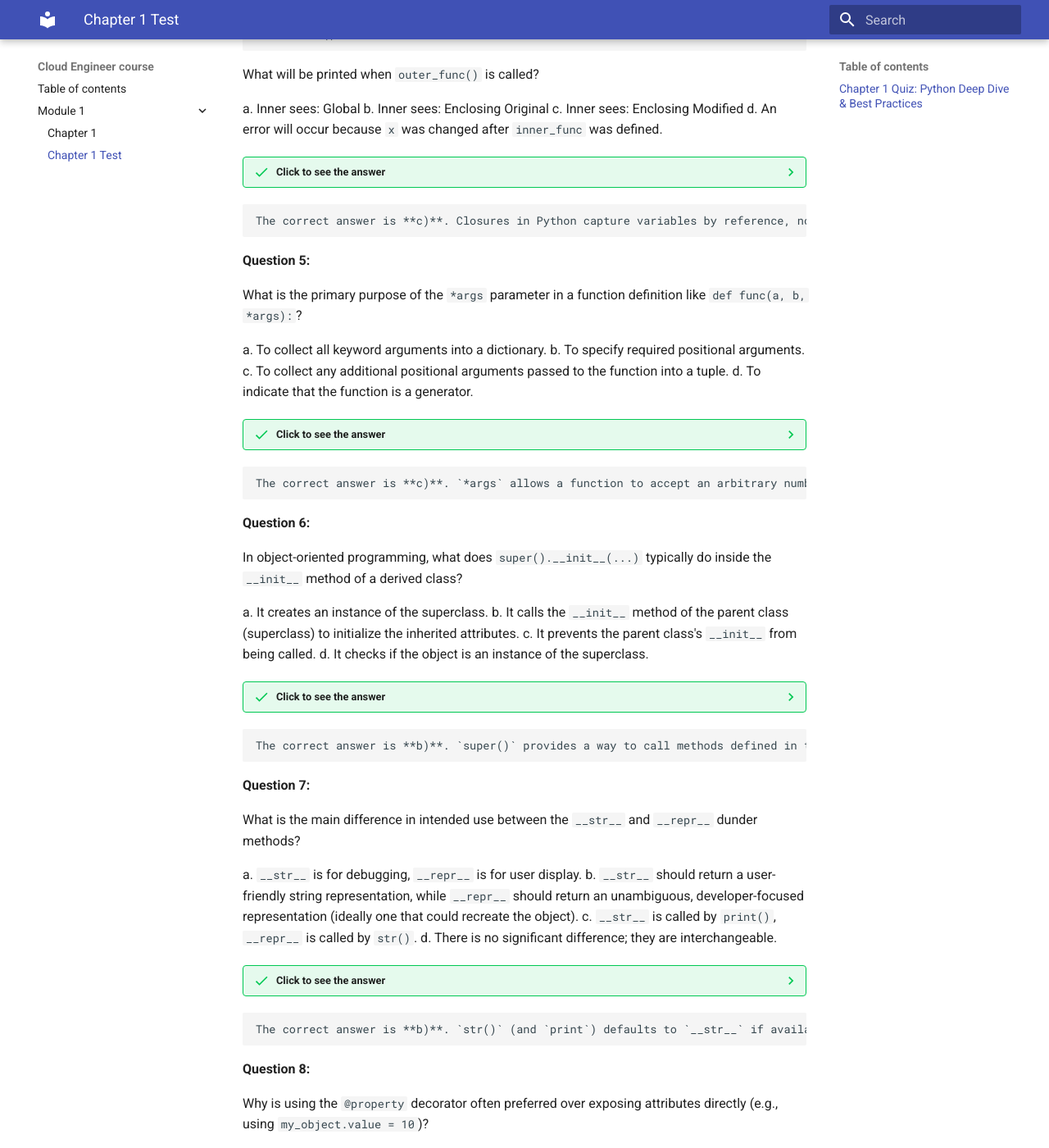
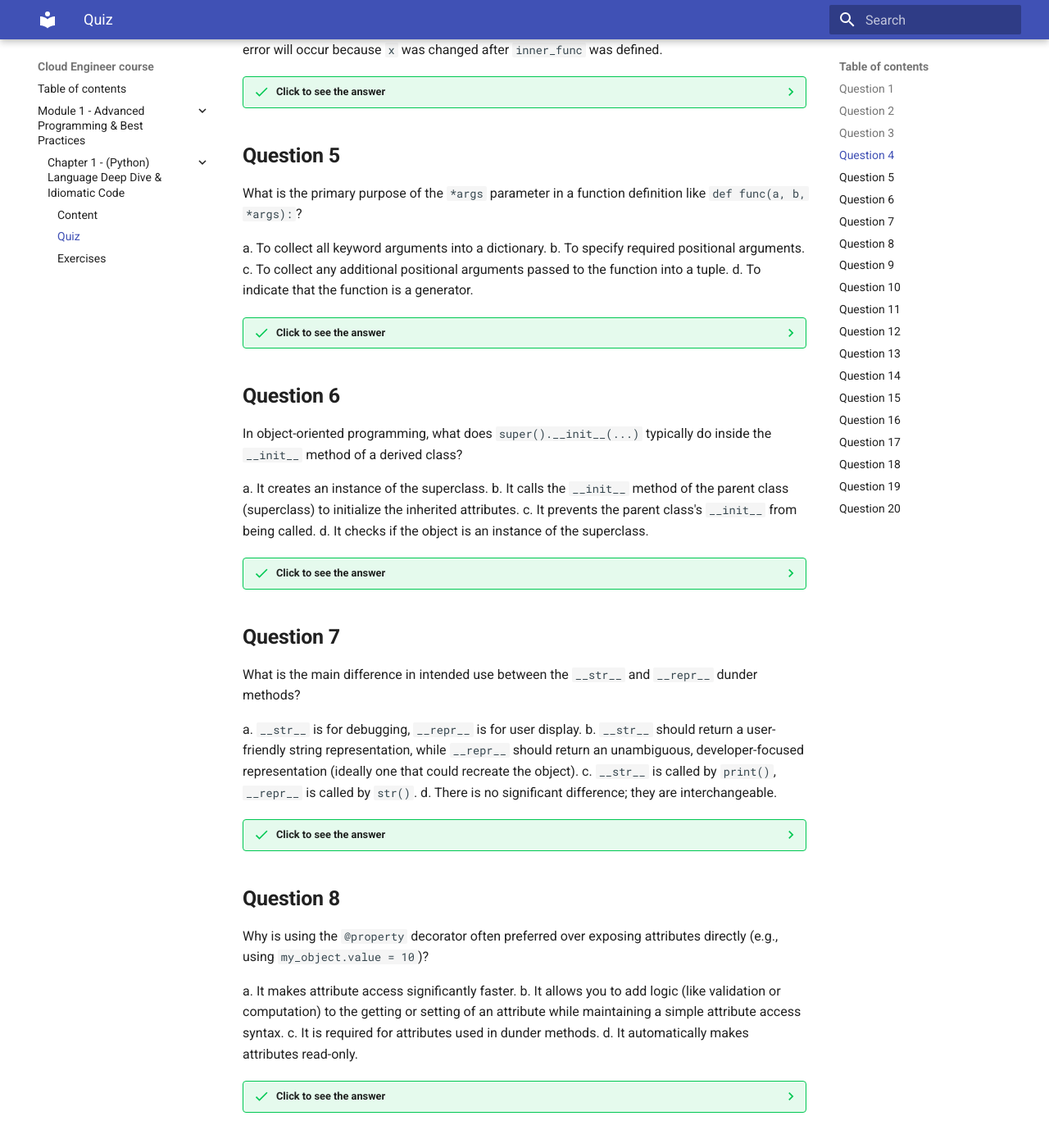
Before and after one commit to asanCar/cloud-engineer-course, an MkDocs documentation site: the page built from docs/module_1/chapter_1_quiz.md, in a window 1280 px wide and 1400 px high, scrolled down 2254 px. Shown: the whole window at 82% size. Built offline with MkDocs 1.6.1 and Material for MkDocs 9.7.7, drawn with Linux system fonts in a browser that asks for light colours; some of the changed text lies outside the part shown.

Commit message:
Update index and fix format

````diff
--- a/docs/module_1/chapter_1_quiz.md
+++ b/docs/module_1/chapter_1_quiz.md
@@ -1,8 +1,8 @@
-## Chapter 1 Quiz: Python Deep Dive & Best Practices
+# Chapter 1 Quiz: Python Deep Dive & Best Practices
 
 Select the best answer for each question.
 
-**Question 1:**
+## **Question 1**
 
 Consider the following code:
 
@@ -25,20 +25,17 @@ say_whee("Pythonista")
 What will be the exact output when `say_whee("Pythonista")` is called?
 
 a.
-
 ```
 Whee, Pythonista!
 ```
 
 b.
-
 ```
 Before
 After
 ```
 
 c.
-
 ```
 Before
 Whee, Pythonista!
@@ -46,7 +43,6 @@ After
 ```
 
 d.
-
 ```
 Whee, Pythonista!
 Before
@@ -54,36 +50,27 @@ After
 ```
 
 ??? success "Click to see the answer"
+    The correct answer is **c)**. The decorator's `wrapper` function executes first, printing "Before". Then, it calls the original `say_whee` function, which prints "Whee, Pythonista!". Finally, the `wrapper` function continues after the original function call and prints "After".
 
-```
-The correct answer is **c)**. The decorator's `wrapper` function executes first, printing "Before". Then, it calls the original `say_whee` function, which prints "Whee, Pythonista!". Finally, the `wrapper` function continues after the original function call and prints "After".
-```
-
-**Question 2:**
+## **Question 2**
 
 Which pair of special methods correctly represents the core of the Context Manager Protocol, and what are their primary roles?
 
 a. `__init__` (for setup) and `__del__` (for cleanup) b. `__enter__` (for setup) and `__exit__` (for cleanup) c. `__call__` (for setup) and `__next__` (for cleanup) d. `__iter__` (for setup) and `__yield__` (for cleanup)
 
 ??? success "Click to see the answer"
+    The correct answer is **b)**. The `with` statement relies on the `__enter__` method to perform setup actions when entering the block and the `__exit__` method to perform cleanup actions when exiting the block.
 
-```
-The correct answer is **b)**. The `with` statement relies on the `__enter__` method to perform setup actions when entering the block and the `__exit__` method to perform cleanup actions when exiting the block.
-```
-
-**Question 3:**
+## **Question 3**
 
 When processing a very large sequence of numbers (e.g., millions of items), why is using a generator expression like `sum(x*x for x in large_sequence)` generally preferred over a list comprehension like `sum([x*x for x in large_sequence])`?
 
 a. Generator expressions are always faster than list comprehensions. b. Generator expressions use significantly less memory because they generate items one by one, avoiding the creation of a large intermediate list. c. List comprehensions cannot handle sequences with more than a few thousand items. d. Generator expressions automatically handle errors within the sequence, while list comprehensions do not.
 
 ??? success "Click to see the answer"
+    The correct answer is **b)**. The main advantage of generator expressions in this scenario is memory efficiency. They produce items lazily (one at a time as needed by the `sum()` function), whereas the list comprehension creates the entire list of squared numbers in memory first, which can be problematic for very large sequences.
 
-```
-The correct answer is **b)**. The main advantage of generator expressions in this scenario is memory efficiency. They produce items lazily (one at a time as needed by the `sum()` function), whereas the list comprehension creates the entire list of squared numbers in memory first, which can be problematic for very large sequences.
-```
-
-**Question 4:**
+## **Question 4**
 
 Consider the following Python code involving nested functions (closures):
 
@@ -106,108 +93,81 @@ What will be printed when `outer_func()` is called?
 a. Inner sees: Global b. Inner sees: Enclosing Original c. Inner sees: Enclosing Modified d. An error will occur because `x` was changed after `inner_func` was defined.
 
 ??? success "Click to see the answer"
+    The correct answer is **c)**. Closures in Python capture variables by reference, not by their value at the time the inner function is defined. When `inner_func` is eventually *called*, it looks up the *current* value of `x` in its enclosing scope (`outer_func`). Since `x` in `outer_func` was changed to "Enclosing Modified" before `inner_func` was called, that's the value it prints.
 
-```
-The correct answer is **c)**. Closures in Python capture variables by reference, not by their value at the time the inner function is defined. When `inner_func` is eventually *called*, it looks up the *current* value of `x` in its enclosing scope (`outer_func`). Since `x` in `outer_func` was changed to "Enclosing Modified" before `inner_func` was called, that's the value it prints.
-```
-
-**Question 5:**
+## **Question 5**
 
 What is the primary purpose of the `*args` parameter in a function definition like `def func(a, b, *args):`?
 
 a. To collect all keyword arguments into a dictionary. b. To specify required positional arguments. c. To collect any additional positional arguments passed to the function into a tuple. d. To indicate that the function is a generator.
 
 ??? success "Click to see the answer"
+    The correct answer is **c)**. `*args` allows a function to accept an arbitrary number of positional arguments beyond the explicitly named ones, collecting them into a tuple named `args`.
 
-```
-The correct answer is **c)**. `*args` allows a function to accept an arbitrary number of positional arguments beyond the explicitly named ones, collecting them into a tuple named `args`.
-```
-
-**Question 6:**
+## **Question 6**
 
 In object-oriented programming, what does `super().__init__(...)` typically do inside the `__init__` method of a derived class?
 
 a. It creates an instance of the superclass. b. It calls the `__init__` method of the parent class (superclass) to initialize the inherited attributes. c. It prevents the parent class's `__init__` from being called. d. It checks if the object is an instance of the superclass.
 
 ??? success "Click to see the answer"
+    The correct answer is **b)**. `super()` provides a way to call methods defined in the parent class(es), and `super().__init__(...)` is commonly used to ensure the initialization logic of the parent class is executed.
 
-```
-The correct answer is **b)**. `super()` provides a way to call methods defined in the parent class(es), and `super().__init__(...)` is commonly used to ensure the initialization logic of the parent class is executed.
-```
-
-**Question 7:**
+## **Question 7**
 
 What is the main difference in intended use between the `__str__` and `__repr__` dunder methods?
 
 a. `__str__` is for debugging, `__repr__` is for user display. b. `__str__` should return a user-friendly string representation, while `__repr__` should return an unambiguous, developer-focused representation (ideally one that could recreate the object). c. `__str__` is called by `print()`, `__repr__` is called by `str()`. d. There is no significant difference; they are interchangeable.
 
 ??? success "Click to see the answer"
+    The correct answer is **b)**. `str()` (and `print`) defaults to `__str__` if available, aiming for readability. `repr()` defaults to `__repr__`, aiming for an unambiguous representation useful for developers.
 
-```
-The correct answer is **b)**. `str()` (and `print`) defaults to `__str__` if available, aiming for readability. `repr()` defaults to `__repr__`, aiming for an unambiguous representation useful for developers.
-```
-
-**Question 8:**
+## **Question 8**
 
 Why is using the `@property` decorator often preferred over exposing attributes directly (e.g., using `my_object.value = 10`)?
 
 a. It makes attribute access significantly faster. b. It allows you to add logic (like validation or computation) to the getting or setting of an attribute while maintaining a simple attribute access syntax. c. It is required for attributes used in dunder methods. d. It automatically makes attributes read-only.
 
 ??? success "Click to see the answer"
+    The correct answer is **b)**. Properties allow you to control access, add validation, or compute values when an attribute is accessed or modified, without changing the external syntax `object.attribute`.
 
-```
-The correct answer is **b)**. Properties allow you to control access, add validation, or compute values when an attribute is accessed or modified, without changing the external syntax `object.attribute`.
-```
-
-**Question 9:**
+## **Question 9**
 
 What problem does `functools.wraps` solve when writing decorators?
 
 a. It makes the decorated function run faster. b. It allows decorators to accept arguments. c. It prevents the decorator from executing. d. It preserves the original function's metadata (like `__name__` and `__doc__`) on the wrapped function.
 
 ??? success "Click to see the answer"
+    The correct answer is **d)**. Without `functools.wraps`, the decorated function would appear to have the name and docstring of the inner `wrapper` function, which can be confusing for debugging and introspection. `wraps` copies this metadata from the original function to the wrapper.
 
-```
-The correct answer is **d)**. Without `functools.wraps`, the decorated function would appear to have the name and docstring of the inner `wrapper` function, which can be confusing for debugging and introspection. `wraps` copies this metadata from the original function to the wrapper.
-```
-
-**Question 10:**
+## **Question 10**
 
 Which keyword is essential for defining a generator function in Python?
 
 a. `generate` b. `return` c. `yield` d. `next`
 
 ??? success "Click to see the answer"
+    The correct answer is **c)**. The presence of the `yield` keyword in a function definition automatically makes it a generator function. It yields values one at a time instead of returning a single value.
 
-```
-The correct answer is **c)**. The presence of the `yield` keyword in a function definition automatically makes it a generator function. It yields values one at a time instead of returning a single value.
-```
-
-**Question 11:**
+## **Question 11**
 
 What exception is raised by an iterator's `__next__` method to signal that there are no more items to iterate over?
 
 a. `IndexError` b. `StopIteration` c. `EndOfStreamError` d. `ValueError`
 
 ??? success "Click to see the answer"
+    The correct answer is **b)**. The `StopIteration` exception is the standard way the iterator protocol signals the end of the sequence. `for` loops automatically handle this exception.
 
-```
-The correct answer is **b)**. The `StopIteration` exception is the standard way the iterator protocol signals the end of the sequence. `for` loops automatically handle this exception.
-```
-
-**Question 12:**
+## **Question 12**
 
 If an exception occurs inside a `with` block, what happens regarding the context manager's `__exit__` method?
 
 a. `__exit__` is skipped entirely. b. `__exit__` is called, and the exception details (type, value, traceback) are passed as arguments. c. `__exit__` is called, but all its arguments are `None`. d. The program terminates immediately before `__exit__` can be called.
 
 ??? success "Click to see the answer"
+    The correct answer is **b)**. The `__exit__` method is guaranteed to be called even if an exception occurs within the `with` block. The exception details are passed to it, allowing for cleanup and optional exception handling/suppression.
 
-```
-The correct answer is **b)**. The `__exit__` method is guaranteed to be called even if an exception occurs within the `with` block. The exception details are passed to it, allowing for cleanup and optional exception handling/suppression.
-```
-
-**Question 13:**
+## **Question 13**
 
 Consider the following code:
 
@@ -286,24 +246,18 @@ Finally Block Executed
 ```
 
 ??? success "Click to see the answer"
+    The correct answer is **a)**. The `finally` block executes regardless of whether an exception occurred or was caught in the `try`/`except` blocks. It runs *after* the `try` or `except` block finishes, but *before* the function returns or the exception propagates (if not caught).
 
-```
-The correct answer is **a)**. The `finally` block executes regardless of whether an exception occurred or was caught in the `try`/`except` blocks. It runs *after* the `try` or `except` block finishes, but *before* the function returns or the exception propagates (if not caught).
-```
-
-**Question 14:**
+## **Question 14**
 
 Which statement accurately describes the difference between the `else` and `finally` blocks in a `try...except...else...finally` structure?
 
 a. Both `else` and `finally` execute only if no exception occurs in the `try` block. b. `else` executes only if an exception occurs, while `finally` executes regardless of exceptions. c. `else` executes only if no exception occurs in the `try` block, while `finally` executes regardless of whether an exception occurred or not. d. `else` executes regardless of exceptions, while `finally` executes only if no exception occurs.
 
 ??? success "Click to see the answer"
+    The correct answer is **c)**. The `else` block is conditional on the `try` block completing without errors. The `finally` block provides a guarantee of execution for cleanup actions, irrespective of what happened in the `try` and `except` blocks.
 
-```
-The correct answer is **c)**. The `else` block is conditional on the `try` block completing without errors. The `finally` block provides a guarantee of execution for cleanup actions, irrespective of what happened in the `try` and `except` blocks.
-```
-
-**Question 15:**
+## **Question 15**
 
 What is the Pythonic way to get both the index and the value while iterating over a list `my_list`?
 
@@ -340,36 +294,27 @@ for value in my_list:
 ```
 
 ??? success "Click to see the answer"
+    The correct answer is **c)**. The built-in `enumerate()` function is the standard and most Pythonic way to iterate over both the index and value of a sequence simultaneously.
 
-```
-The correct answer is **c)**. The built-in `enumerate()` function is the standard and most Pythonic way to iterate over both the index and value of a sequence simultaneously.
-```
-
-**Question 16:**
+## **Question 16**
 
 Consider `list1 = ['a', 'b']` and `list2 = [1, 2, 3]`. What will `list(zip(list1, list2))` produce?
 
 a. `[('a', 1), ('b', 2), (None, 3)]` b. `[('a', 1), ('b', 2)]` c. `[('a', 'b'), (1, 2, 3)]` d. An error because the lists have different lengths.
 
 ??? success "Click to see the answer"
+    The correct answer is **b)**. `zip` pairs elements from iterables until the *shortest* iterable is exhausted. It stops after pairing 'b' with 2.
 
-```
-The correct answer is **b)**. `zip` pairs elements from iterables until the *shortest* iterable is exhausted. It stops after pairing 'b' with 2.
-```
-
-**Question 17:**
+## **Question 17**
 
 Which naming style does PEP 8 recommend for Python class names?
 
 a. `snake_case` (e.g., `my_class`) b. `camelCase` (e.g., `myClass`) c. `UPPER_SNAKE_CASE` (e.g., `MY_CLASS`) d. `CapitalizedWords` (also known as CapWords or PascalCase) (e.g., `MyClass`)
 
 ??? success "Click to see the answer"
+    The correct answer is **d)**. PEP 8 specifically recommends using the `CapitalizedWords` convention for class names.
 
-```
-The correct answer is **d)**. PEP 8 specifically recommends using the `CapitalizedWords` convention for class names.
-```
-
-**Question 18:**
+## **Question 18**
 
 Given the following multiple inheritance structure (a "diamond pattern"):
 
@@ -445,26 +390,20 @@ The correct answer is **c)**. Python uses the C3 linearization algorithm to dete
 The final output follows the MRO: D -> B -> C -> A.
 ```
 
-**Question 19:**
+## **Question 19**
 
 Which of the following variable names violates typical PEP 8 naming conventions for regular variables or functions?
 
 a. `user_id` b. `MAX_CONNECTIONS` c. `calculateTotalAmount` d. `_internal_helper`
 
 ??? success "Click to see the answer"
+    The correct answer is **c)**. PEP 8 recommends `snake_case` (lowercase with underscores) for function and variable names (`calculate_total_amount`). `UPPER_SNAKE_CASE` is for constants, `_leading_underscore` indicates internal use, and `camelCase` (like `calculateTotalAmount`) is generally discouraged for variables/functions in Python, though common in other languages.
 
-```
-The correct answer is **c)**. PEP 8 recommends `snake_case` (lowercase with underscores) for function and variable names (`calculate_total_amount`). `UPPER_SNAKE_CASE` is for constants, `_leading_underscore` indicates internal use, and `camelCase` (like `calculateTotalAmount`) is generally discouraged for variables/functions in Python, though common in other languages.
-```
-
-**Question 20:**
+## **Question 20**
 
 Consider the function definition: `def process_items(id, *items, status="pending", **details):`. Which of the following function calls is **invalid**?
 
 a. `process_items(101, 'apple', 'banana', status="done", user="admin")` b. `process_items(102, 'item1', 'item2', priority=3)` c. `process_items(103, status="failed", error_code=5, 'item3')` d. `process_items(104)`
 
 ??? success "Click to see the answer"
-
-```
-The correct answer is **c)**. Positional arguments (`'item3'`) cannot follow keyword arguments (`status="failed", error_code=5`). Once keyword arguments are used in a call, all subsequent arguments must also be keyword arguments. `*items` collects positional arguments after `id`, and `**details` collects any keyword arguments not explicitly named (`status` in this case).
-```
+    The correct answer is **c)**. Positional arguments (`'item3'`) cannot follow keyword arguments (`status="failed", error_code=5`). Once keyword arguments are used in a call, all subsequent arguments must also be keyword arguments. `*items` collects positional arguments after `id`, and `**details` collects any keyword arguments not explicitly named (`status` in this case).
--- a/mkdocs.yml
+++ b/mkdocs.yml
@@ -1,9 +1,11 @@
 site_name: Cloud Engineer course
 nav:
   - Table of contents: index.md
-  - Module 1:
-    - Chapter 1: module_1/chapter_1.md
-    - Chapter 1 Test: module_1/chapter_1_quiz.md
+  - Module 1 - Advanced Programming & Best Practices:
+    - Chapter 1 - (Python) Language Deep Dive & Idiomatic Code:
+      - Content: module_1/chapter_1.md
+      - Quiz: module_1/chapter_1_quiz.md
+      - Exercises: module_1/chapter_1_exercise.md
 theme:
   name: material
 markdown_extensions:
````
Also changed, not shown: docs/index.md (+60 -65 lines), docs/module_1/chapter_1.md (+11 -11 lines), docs/module_1/chapter_1_exercise.md (+1 -1 lines).
